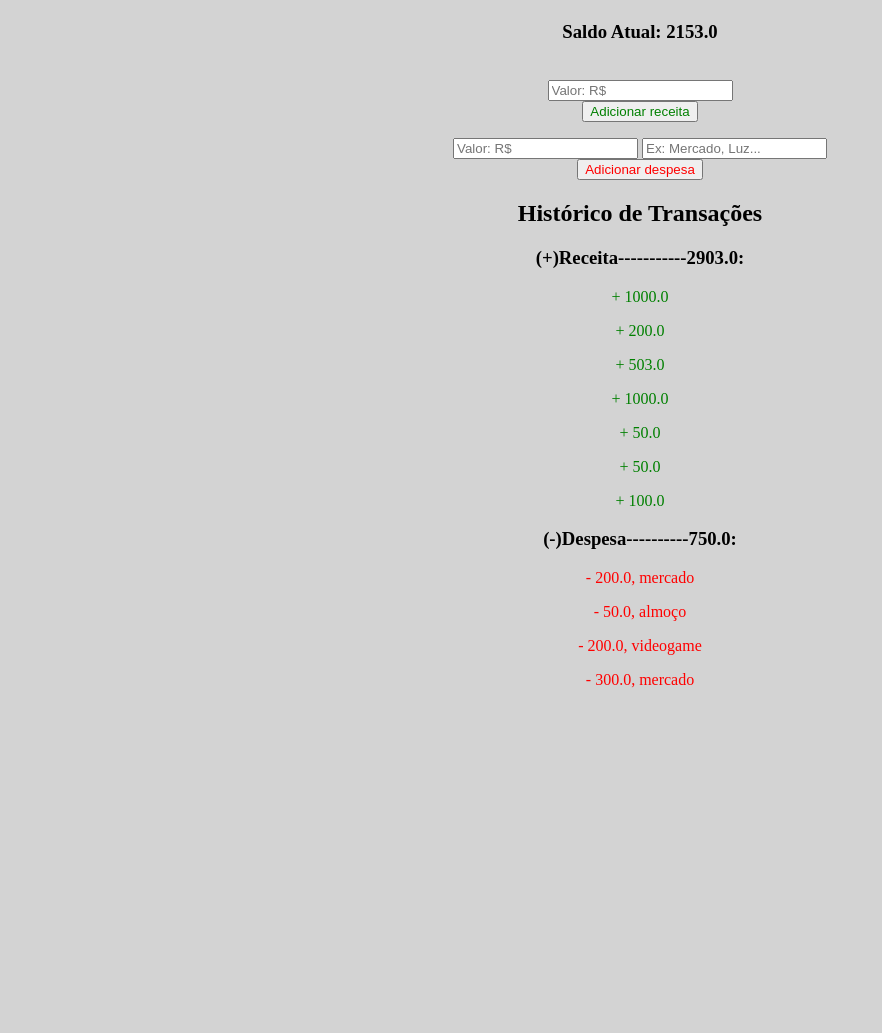
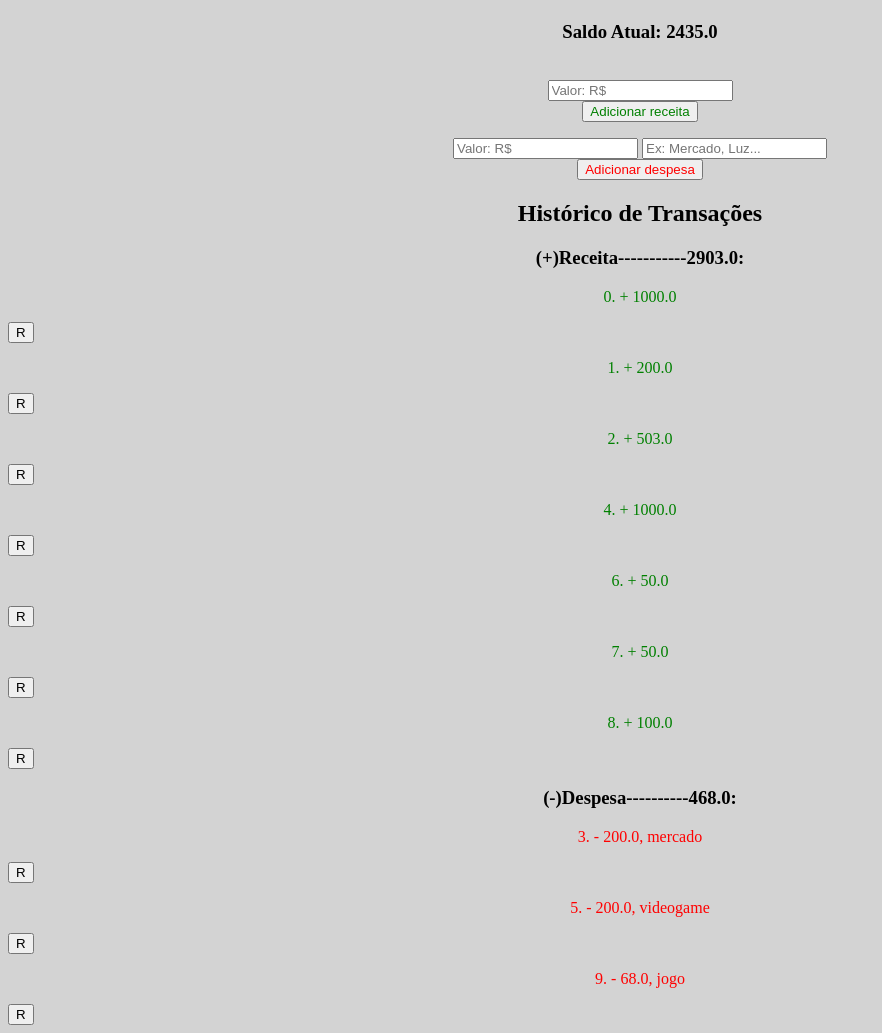
Before and after one commit to felipeunsonst/ControleFinanceiro, a Flask app: page / in a window 1280 px wide. Shown: the part 45-1078 px from the top of the page, without its empty margins (0-882 px from the left). Before the commit the page ends 733 px from the top, so only its background shows below. Run offline with Flask 3, Linux system fonts and the light colour scheme.

Commit message:
remover transações

```diff
--- a/app.py
+++ b/app.py
@@ -55,5 +55,18 @@ def adicionarDespesa():
 
     return redirect("/")
 
+@app.route("/remover", methods=['POST'])
+def remover():
+    with open('dados.json', 'r', encoding='utf-8')as arquivo:
+        transacoes=json.load(arquivo)
+    posicao = int(request.form['posicao'])
+    del transacoes[posicao]
+
+    with open('dados.json', "w", encoding='utf-8') as arquivo:
+        json.dump(transacoes, arquivo, ensure_ascii=False, indent=4)
+    return redirect("/")
+
+
+
 
 app.run(debug=True)
--- a/dados.json
+++ b/dados.json
@@ -18,11 +18,6 @@
         "tipo": "despesa",
         "valor": 200.0,
         "descricao": "mercado"
-    },
-    {
-        "tipo": "despesa",
-        "valor": 50.0,
-        "descricao": "almoço"
     },
     {
         "tipo": "receita",
@@ -51,7 +46,7 @@
     },
     {
         "tipo": "despesa",
-        "valor": 300.0,
-        "descricao": "mercado"
+        "valor": 68.0,
+        "descricao": "jogo"
     }
 ]
--- a/templates/index.html
+++ b/templates/index.html
@@ -24,13 +24,25 @@
         <h3 style="text-align:center">(+)Receita-----------{{ receitas }}:</h3>
         {% for t in transacoes %}
             {% if t.tipo == "receita" %}
-                <p style="color: green; text-align: center;">+ {{ t.valor }}</p>
+                <div>
+                    <p style="color: green; text-align: center;">{{ loop.index0 }}. + {{ t.valor }}</p>
+                    <form method="post" action="/remover" style="display:inline;">
+                        <input type="hidden" name="posicao" value="{{ loop.index0 }}"><!--o value no tipo hidden é o que sera enviado ao python-->
+                        <input type="submit" value="R">
+                    </form>
+                </div>
             {% endif %}
         {% endfor %}
         <h3 style="text-align:center">(-)Despesa----------{{ despesas }}:</h3>
         {% for t in transacoes %}
             {% if t.tipo == "despesa" %}
-                <p style="color: red; text-align:center;">- {{ t.valor }}, {{t.descricao}}</p>
+                <div>
+                    <p style="color: red; text-align:center;">{{ loop.index0 }}. - {{ t.valor }}, {{t.descricao}}</p>
+                    <form method="post" action="/remover" style="display:inline;">
+                        <input type="hidden" name="posicao" value="{{ loop.index0 }}">
+                        <input type="submit" value="R">
+                    </form>
+                </div>
             {% endif %}
         {% endfor %}
     </div>
```
